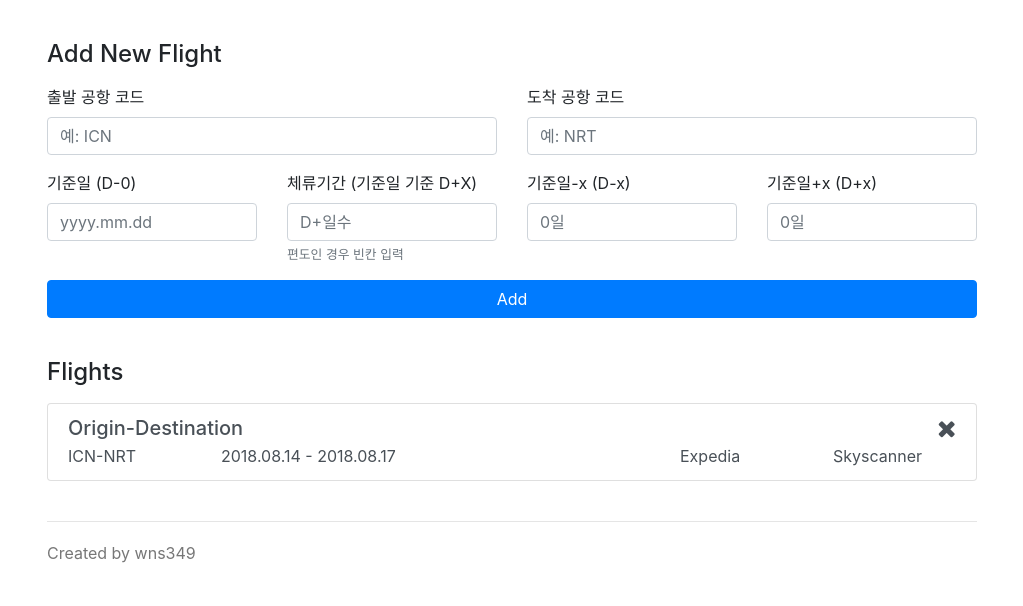
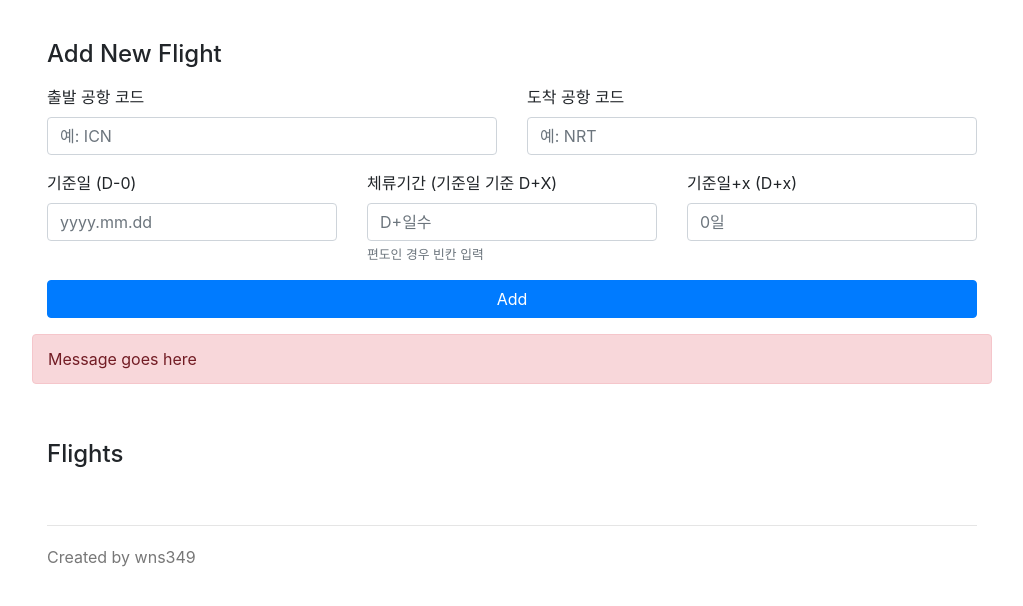
Before and after one commit to wns349/skycrawler, a Flask app: page / in a window 1280 px wide. Shown: the part 110-716 px from the top of the page, without its empty margins (128-1151 px from the left). Run offline with Flask 2, Linux system fonts and the light colour scheme; some libraries are stand-ins or nearby versions.

Commit message:
Remove before

```diff
--- a/price_checker/server.py
+++ b/price_checker/server.py
@@ -1,6 +1,7 @@
 import logging
 import os
 from flask import Flask, render_template, request
+from werkzeug.exceptions import BadRequest
 from price_checker.apis import api
 
 PORT = 5110
@@ -27,6 +28,10 @@ def _initialize_app():
     def index():
         return render_template("index.html")
 
+    @app.errorhandler(BadRequest)
+    def handle_bad_request(e):
+        return 'bad request!', 400
+
     api.init_app(app)
 
     return app
--- a/price_checker/static/price_checker.js
+++ b/price_checker/static/price_checker.js
@@ -6,19 +6,14 @@ $(document).ready(function () {
         var destination = $("input[name='destination']").val().toUpperCase();
         var base_date = $("input[name='base-date']").val();
         var returning = $("input[name='returning']").val();
-        var before = $("input[name='base-date-before']").val();
         var after = $("input[name='base-date-after']").val();
-        var id = origin + destination + base_date.replace(/\./g, "") + returning + "_" + before + "_" + after;
-        console.log("id: " + id);
-
-        // var formData = $(this).serialize();
+        var id = origin + destination + base_date.replace(/\./g, "") + returning + "_" + after;
 
         var formData = new FormData();
         formData.append("origin", origin);
         formData.append("destination", destination);
         formData.append("base_date", base_date);
         formData.append("returning", returning);
-        formData.append("before", before);
         formData.append("after", after);
 
         var divFlightInfo = $("div#" + id);
@@ -33,11 +28,12 @@ $(document).ready(function () {
                 contentType: false,
                 processData: false,
                 success: function (result, status, xhr) {
-                    console.log(result);
-                    console.log(status);
-                    console.log(xhr);
+                    // $("#flash").hide();
+                    addFlightInfo(id, result);
                 },
                 error: function (xhr, status, error) {
+                    // $("#flash").text(error);
+                    // $("#flash").show();
                     console.log(xhr);
                     console.log(status);
                     console.log(error);
@@ -51,3 +47,31 @@ $(document).ready(function () {
     });
 
 });
+
+function addFlightInfo(id, flightInfo) {
+    console.log(flightInfo);
+    var divFlightInfo = $("div#" + id);
+    if (!divFlightInfo.length) {
+        var template = $("#flight-info-template").html();
+        divFlightInfo = $(template).clone();
+        $(divFlightInfo).attr("id", id);
+        $("div#flight-infos").append(divFlightInfo);
+    }
+
+    divFlightInfo.find("#close").click(function (e) {
+        divFlightInfo.remove();
+    });
+    // header
+    divFlightInfo.find("#origin-destination").text(flightInfo["origin"] + "-" + flightInfo["destination"]);
+
+    // details
+    $(flightInfo["details"]).each(function (idx, detail) {
+        $("<div class='row'>" +
+            "<div class='col-md-2'>" + flightInfo["origin"] + "-" + flightInfo["destination"] + "</div>" +
+            "<div class='col-md-3'>" + detail["depart_date"] + "</div>" +
+            "<div class='col-md-3'>" + detail["return_date"] + "</div>" +
+            "<div class='col-md-2'><a href='" + detail["expedia"] + "' target='_blank'>Expedia</a></div>" +
+            "<div class='col-md-2'><a href='" + detail["skyscanner"] + "' target='_blank'>Skyscanner</a></div>" +
+            "</div>").appendTo(divFlightInfo.find("#flight-details"));
+    })
+}
--- a/price_checker/templates/index.html
+++ b/price_checker/templates/index.html
@@ -10,24 +10,9 @@
     <div class="list-group-item list-group-item-action flex-column align-items-start flight-info">
         <div class="d-flex w-100 justify-content-between">
             <h5 class="mb-1" id="origin-destination">Origin-Destination</h5>
-            <h5 class="mb-auto" id="dates">Flight Dates</h5>
-            <i class="fa fa-refresh" style="font-size:24px" id="refresh"></i>
             <i class="fa fa-close" style="font-size:24px" id="close"></i>
-            {#            <button type="button" id="close" class="glyphicon glyphicon-remove" aria-label="Close">#}
-            {#            </button>#}
         </div>
-        <div id="flights-available">
-            Expedia 조회 결과:
-            <ol class="mb-auto" id="flights">
-            </ol>
-            <p>
-                <a href="#" id="external-link-expedia" target="_blank">Expedia 에서 확인하기</a><br/>
-                <a href="#" id="external-link-skyscanner" target="_blank">Skyscanner 에서 확인하기</a>
-            </p>
-            <small><i>Last updated: <span id="updated_at"></span></i></small>
-        </div>
-        <div id="flights-not-available">
-            <h5 id="error">Loading...</h5>
+        <div id="flight-details">
         </div>
     </div>
 </script>
@@ -70,11 +55,6 @@
                     <small id="returning-help" class="form-text text-muted">편도인 경우 빈칸 입력</small>
                 </div>
                 <div class="col form-group">
-                    <label for="base-date-before">기준일-x (D-x)</label>
-                    <input type="number" class="form-control" name="base-date-before" id="base-date-before"
-                           placeholder="0일">
-                </div>
-                <div class="col form-group">
                     <label for="base-date-after">기준일+x (D+x)</label>
                     <input type="number" class="form-control" name="base-date-after" id="base-date-after"
                            placeholder="0일">
@@ -86,6 +66,12 @@
                 </div>
             </div>
         </form>
+        <p></p>
+        <div class="row">
+            <div class="col alert-danger alert" id="flash" role="alert">
+                Message goes here
+            </div>
+        </div>
     </div>
 
 
@@ -97,26 +83,6 @@
         </div>
 
         <div class="list-group" id="flight-infos">
-            <div class="list-group-item list-group-item-action flex-column align-items-start flight-info">
-                <div class="d-flex w-100 justify-content-between">
-                    <h5 class="mb-1" id="origin-destination">Origin-Destination</h5>
-                    <i class="fa fa-close" style="font-size:24px" id="close"></i>
-                </div>
-                <div class="row" id="flight-details">
-                    <div class="col-md-2" id="flight-code">
-                        ICN-NRT
-                    </div>
-                    <div class="col-md-6" id="flight-date">
-                        2018.08.14 - 2018.08.17
-                    </div>
-                    <div class="col-md-2" id="flight-detail-expedia">
-                        Expedia
-                    </div>
-                    <div class="col-md-2" id="flight-detail-skyscanner">
-                        Skyscanner
-                    </div>
-                </div>
-            </div>
         </div>
 
     </div>
```
Also changed, not shown: price_checker/apis/flight.py (+7 -6 lines).
